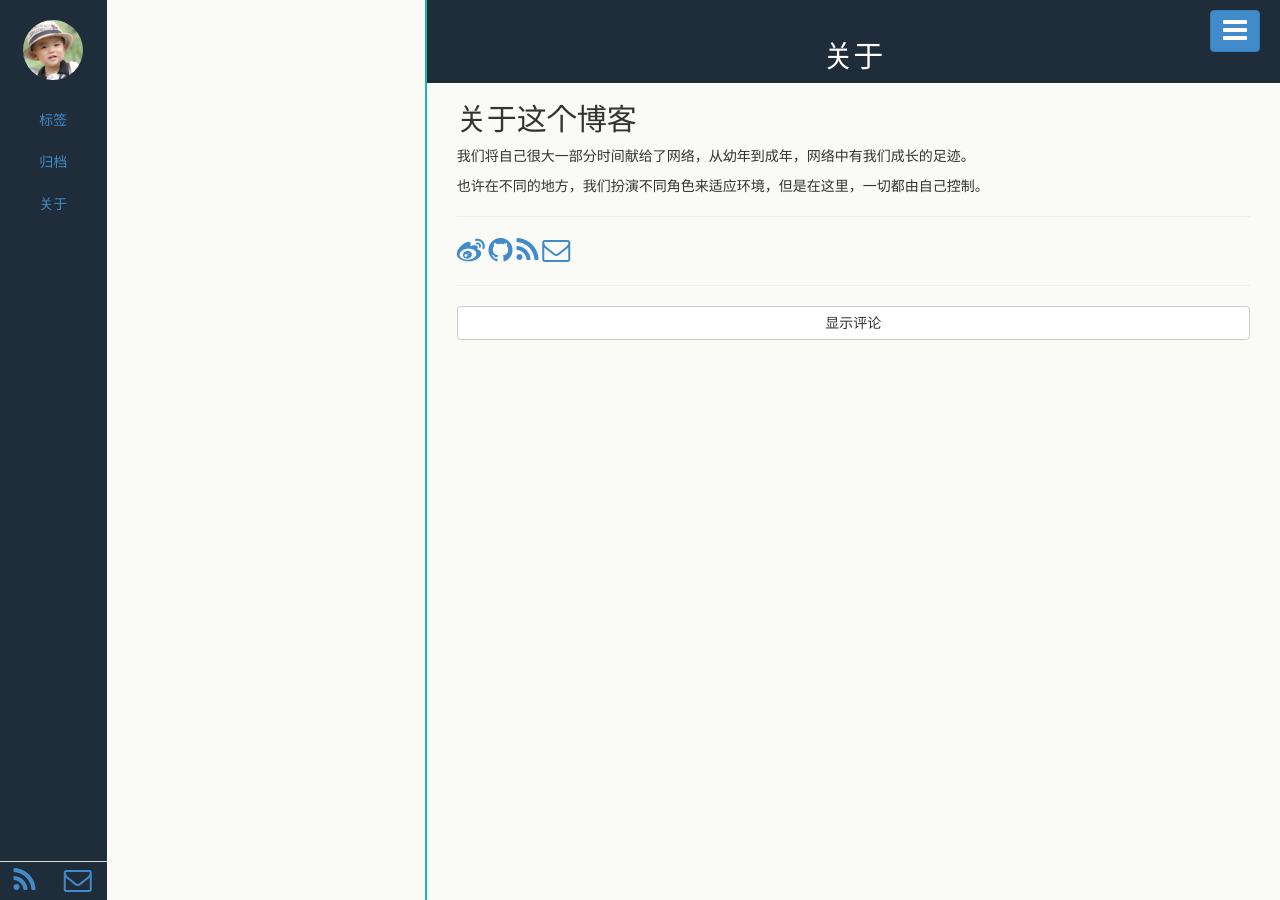
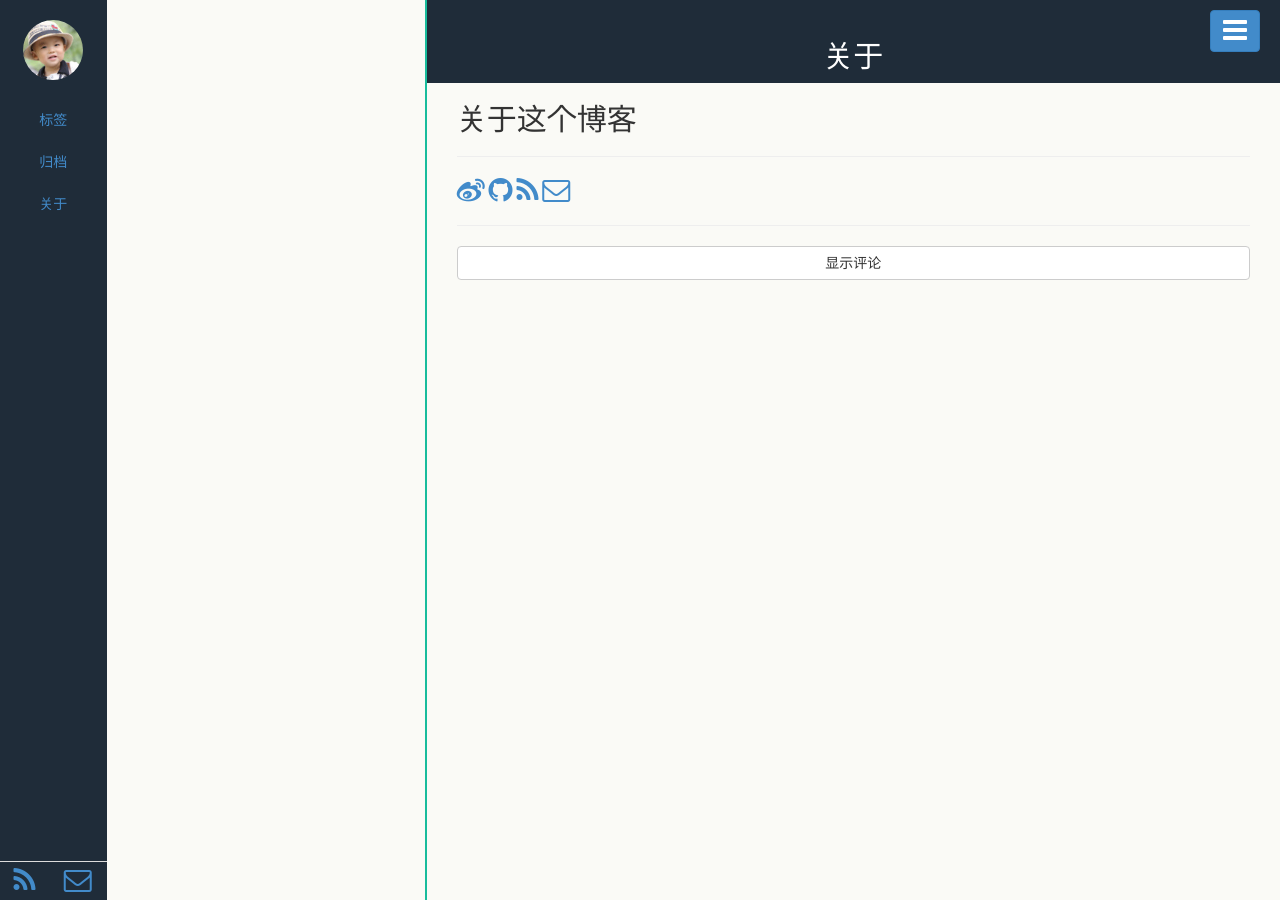
Before and after one commit to wyuelin/wyuelin.github.io, a Jekyll site: the page built from pages/about.html, in a window 1280 px wide. Built offline with Jekyll 4.4.1, drawn with Linux system fonts in a browser that asks for light colours; Markdown is read by kramdown in place of the engine named in the settings.

Commit message:
no message

```diff
--- a/_config.yml
+++ b/_config.yml
@@ -27,7 +27,7 @@ favicon: /public/img/wangsir.ico
 # google analytics 设置
 ga:
   id: UA-54685312-1
-  url: wyuelin.github.com
+  url: wyuelin.github.io
 
 # disqus 设置
 disqus:
--- a/pages/about.html
+++ b/pages/about.html
@@ -5,8 +5,8 @@ title: 关于
 
 <h2>关于这个博客</h2>
 
-<p>我们将自己很大一部分时间献给了网络，从幼年到成年，网络中有我们成长的足迹。</p>
-<p>也许在不同的地方，我们扮演不同角色来适应环境，但是在这里，一切都由自己控制。</p>
+<p></p>
+<p></p>
 
 <hr>
 <a href="{{ site.author.weibo }}" target="_blank">
```
